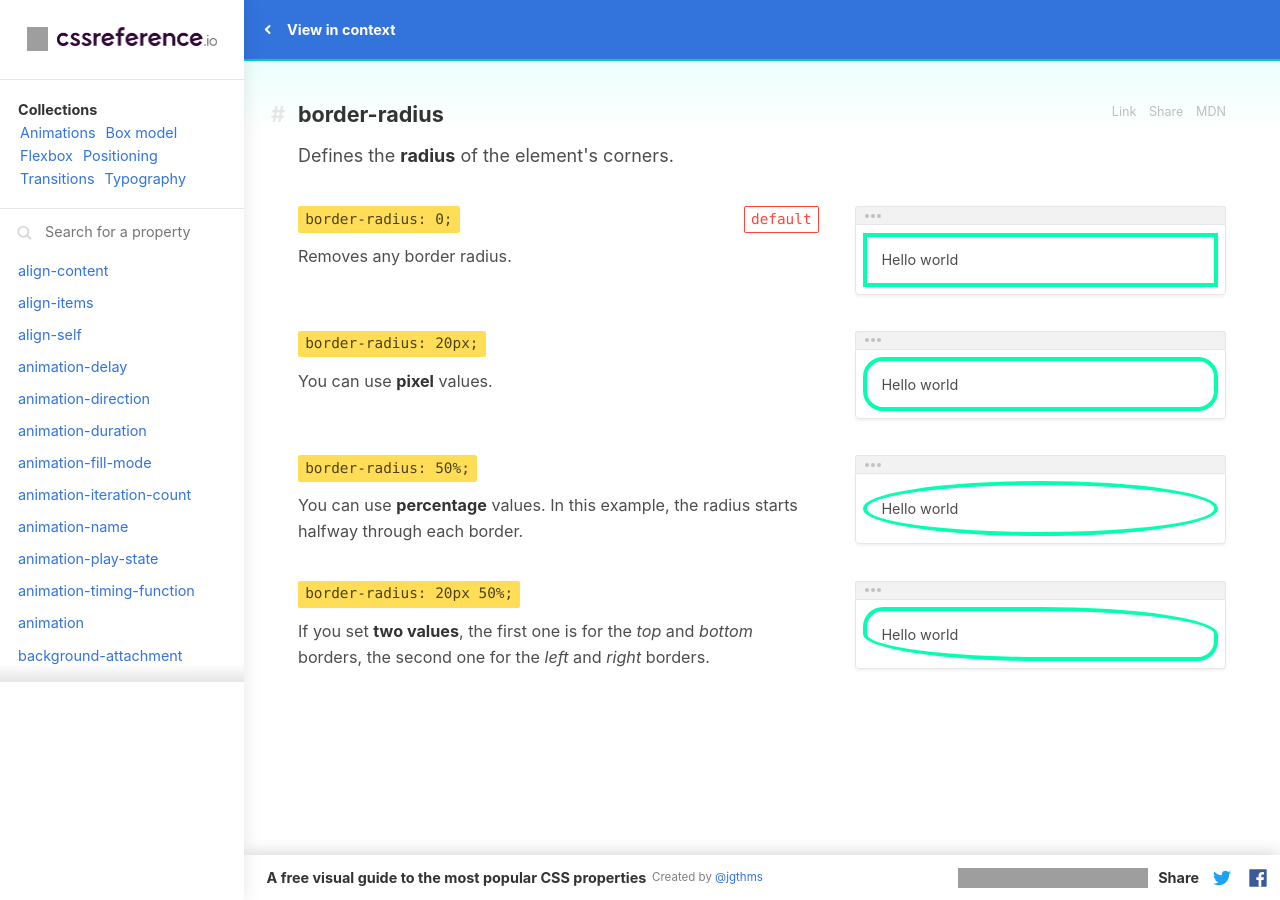
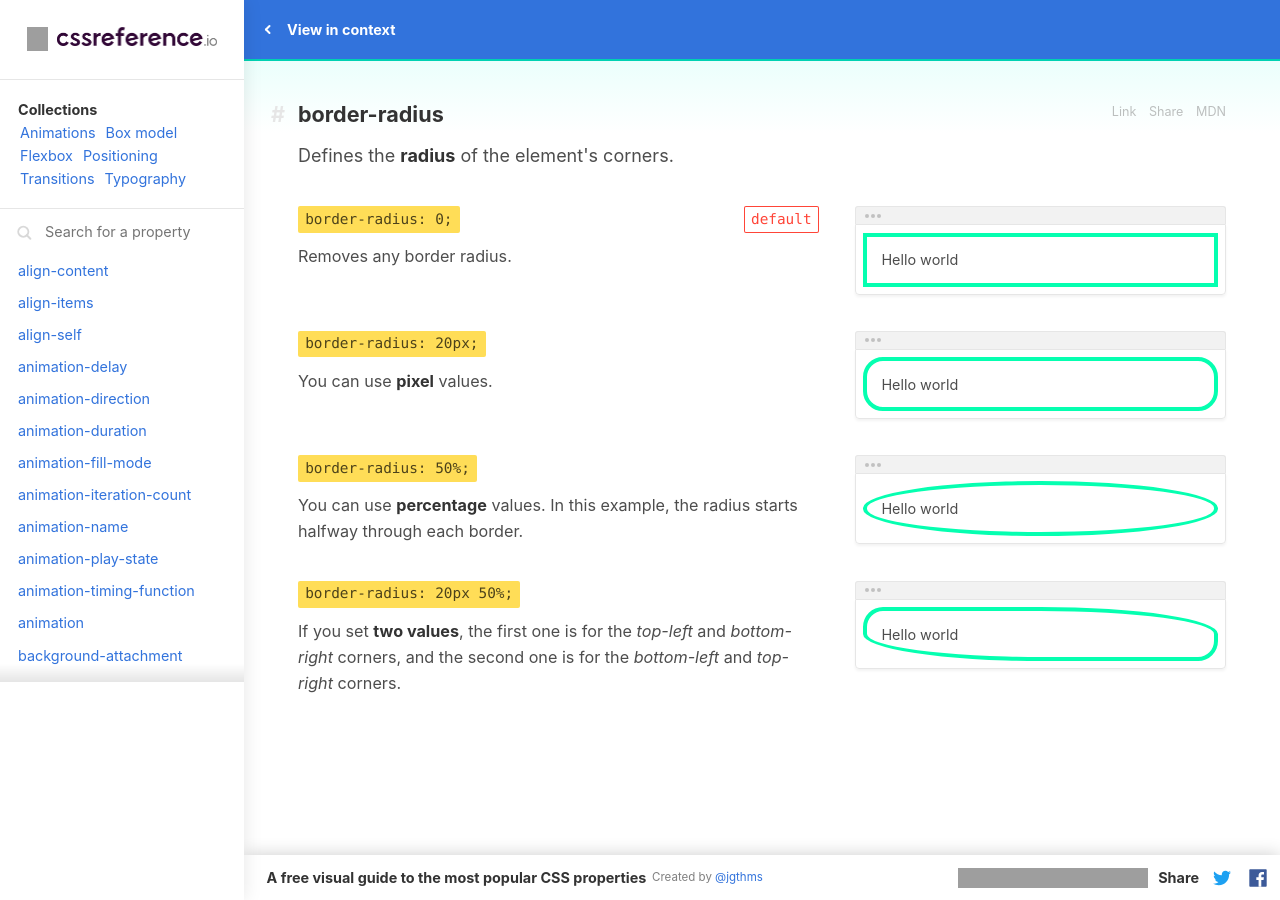
Before and after one commit to jgthms/css-reference, a Jekyll site: the page built from property/border-radius/index.html, in a window 1280 px wide. Built offline with Jekyll 4.4.1, drawn with Linux system fonts in a browser that asks for light colours; comment, search, counter and statistics services are not loaded; grey boxes are pictures that could not be loaded.

Commit message:
Update index.html

```diff
--- a/property/border-radius/index.html
+++ b/property/border-radius/index.html
@@ -97,7 +97,7 @@ property_name: border-radius
           <code class="example-value" data-tooltip="Click to copy" data-clipboard-text="border-radius: 20px 50%;">border-radius: 20px 50%;</code>
         </p>
         <div class="example-description">
-          <p>If you set <strong>two values</strong>, the first one is for the <em>top</em> and <em>bottom</em> borders, the second one for the <em>left</em> and <em>right</em> borders.</p>
+          <p>If you set <strong>two values</strong>, the first one is for the <em>top-left</em> and <em>bottom-right</em> corners, and the second one is for the <em>bottom-left</em> and <em>top-right</em> corners.</p>
 
         </div>
       </header>
```
